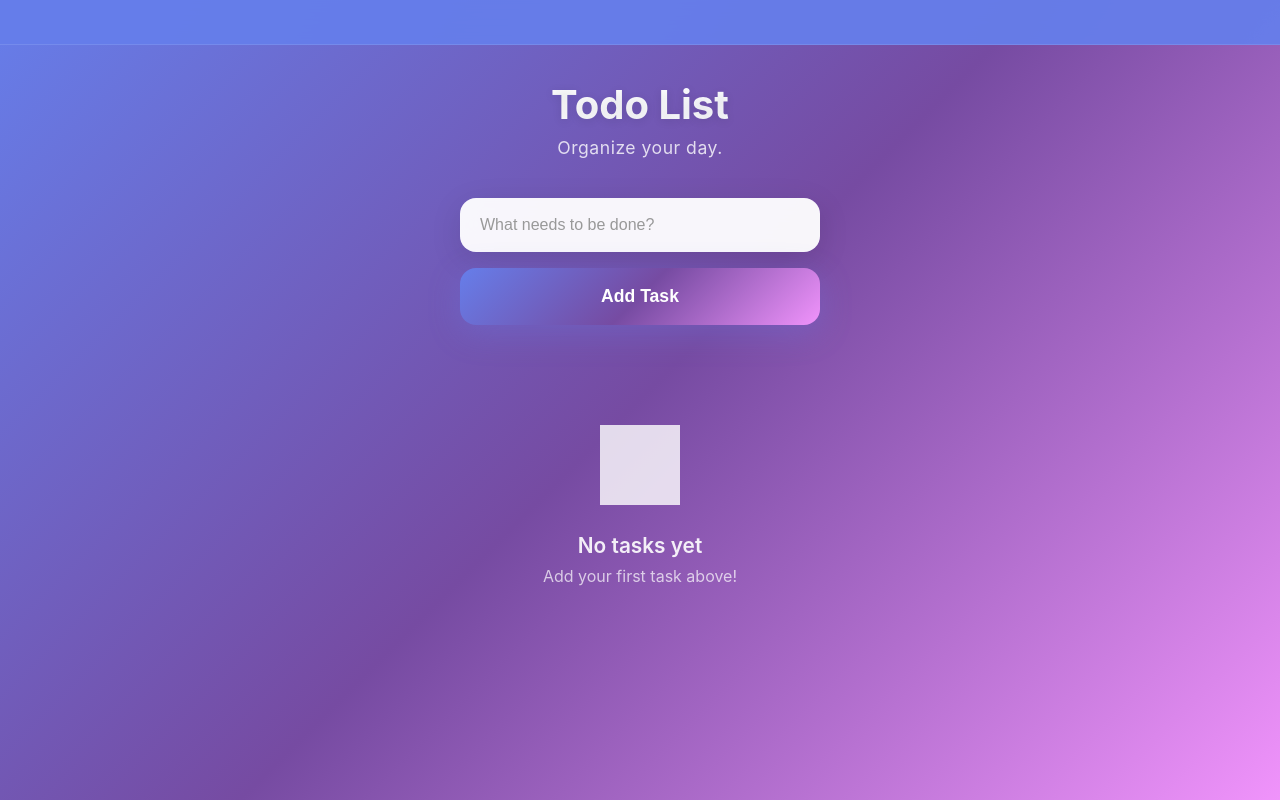
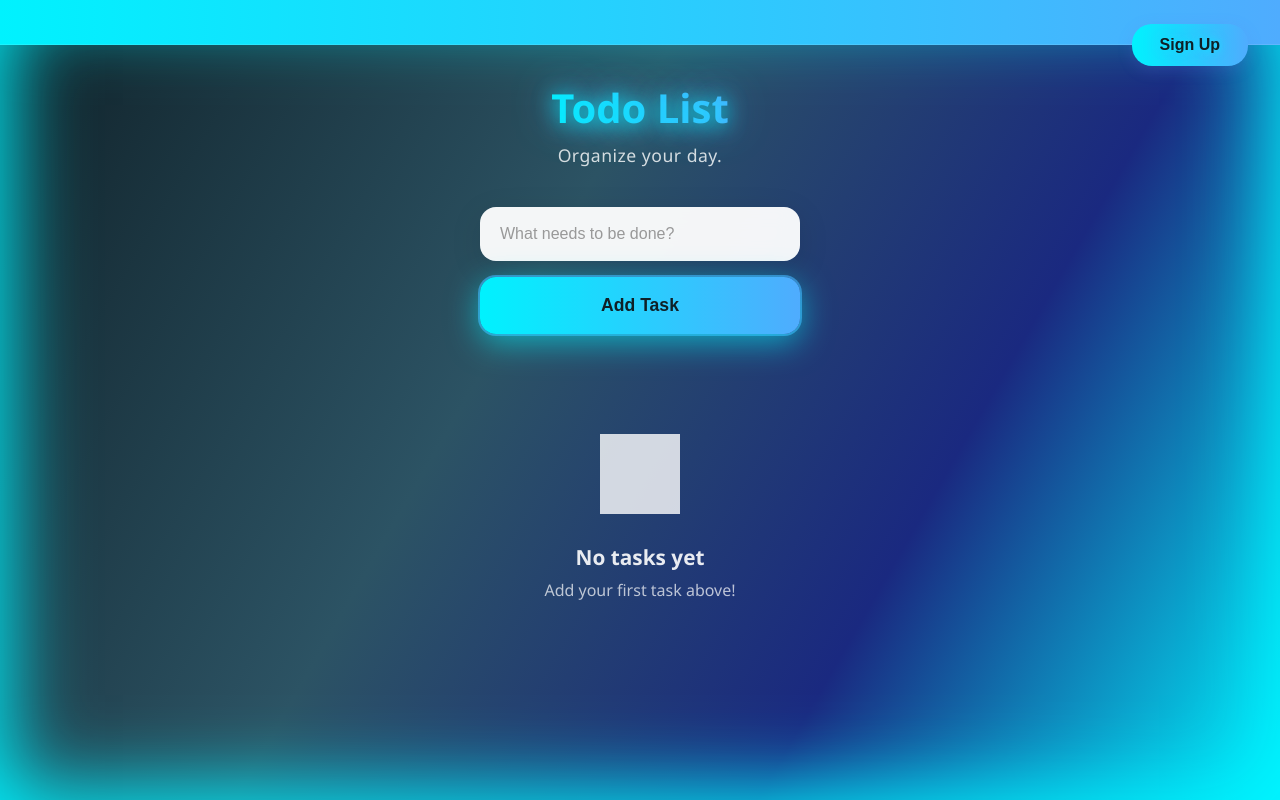
Before and after one commit to chethan-gen/taskNest, a plain HTML site: page Frontend/index.html in a window 1280 px wide. Drawn offline with Linux system fonts and the light colour scheme; grey boxes are pictures that could not be loaded.

Commit message:
Suryanshu

```diff
--- a/Frontend/index.html
+++ b/Frontend/index.html
@@ -7,6 +7,7 @@
   <link rel="stylesheet" href="style.css" />
 </head>
 <body>
+  <button class="signup-btn">Sign Up</button>
   <main class="todo-app">
     <header class="app-header">
       <h1 class="gradient-text">Todo List</h1>
--- a/Frontend/style.css
+++ b/Frontend/style.css
@@ -5,12 +5,49 @@
   box-sizing: border-box;
 }
 
+.signup-btn {
+  position: absolute;
+  top: 24px;
+  right: 32px;
+  z-index: 1100;
+  padding: 12px 28px;
+    background: linear-gradient(90deg, #00f2fe 0%, #4facfe 100%);
+    color: #0f2027;
+    border: none;
+    border-radius: 20px;
+    box-shadow: 0 4px 16px #00f2fe99, 0 0 0 2px #4facfe99;
+    text-shadow: 0 0 8px #00f2fe, 0 0 16px #4facfe;
+  font-size: 1rem;
+  font-weight: 600;
+  cursor: pointer;
+  box-shadow: 0 4px 16px rgba(102, 126, 234, 0.2);
+  transition: background 0.3s, box-shadow 0.3s;
+}
+.signup-btn:hover {
+  background: linear-gradient(90deg, #4facfe 0%, #00f2fe 100%);
+  color: #fff;
+  box-shadow: 0 8px 32px rgba(102, 126, 234, 0.3);
+}
+
+html, body {
+  height: 100%;
+  width: 100%;
+  margin: 0;
+  padding: 0;
+  box-sizing: border-box;
+}
+
 body {
-  font-family: -apple-system, BlinkMacSystemFont, 'Segoe UI', Roboto, Oxygen, Ubuntu, Cantarell, sans-serif;
-  background: linear-gradient(135deg, #667eea 0%, #764ba2 50%, #f093fb 100%);
+  font-family: 'Orbitron', 'Segoe UI', Roboto, Oxygen, Ubuntu, Cantarell, sans-serif;
+  background: linear-gradient(120deg, #0f2027 0%, #2c5364 40%, #1a2980 70%, #00f2fe 100%);
   min-height: 100vh;
-  color: #333;
+  color: #e0e0e0;
+  box-shadow: 0 0 80px 10px #00f2fe inset;
   overflow-x: hidden;
+  width: 100vw;
+  height: 100vh;
+  display: flex;
+  flex-direction: column;
 }
 
 /* Mobile status bar simulation */
@@ -21,7 +58,7 @@ body::before {
   left: 0;
   right: 0;
   height: 44px;
-  background: rgba(102, 126, 234, 0.95);
+  background: linear-gradient(90deg, #00f2fe 0%, #4facfe 100%);
   backdrop-filter: blur(20px);
   z-index: 1000;
   border-bottom: 1px solid rgba(255, 255, 255, 0.1);
@@ -29,11 +66,16 @@ body::before {
 
 /* Main container */
 .todo-app {
-  max-width: 400px;
+  max-width: 100vw;
+  width: 100%;
   margin: 0 auto;
   padding: 60px 20px 20px;
   min-height: 100vh;
+  height: 100%;
   position: relative;
+  display: flex;
+  flex-direction: column;
+  align-items: center;
 }
 
 /* Header styles */
@@ -46,12 +88,12 @@ body::before {
 .gradient-text {
   font-size: 2.5rem;
   font-weight: 700;
-  background: linear-gradient(135deg, #ffffff 0%, #f8f9ff 100%);
+    background: linear-gradient(90deg, #00f2fe 0%, #4facfe 100%);
   -webkit-background-clip: text;
   -webkit-text-fill-color: transparent;
   background-clip: text;
   margin-bottom: 8px;
-  text-shadow: 0 2px 10px rgba(0, 0, 0, 0.1);
+    text-shadow: 0 2px 20px #00f2fe, 0 0px 40px #4facfe;
 }
 
 .subtitle {
@@ -64,12 +106,17 @@ body::before {
 /* Task input section */
 .task-input-section {
   margin-bottom: 40px;
+  width: 100%;
+  display: flex;
+  justify-content: center;
 }
 
 #task-form {
   display: flex;
   flex-direction: column;
   gap: 16px;
+  width: 320px;
+  max-width: 90vw;
 }
 
 #task-input {
@@ -103,13 +150,13 @@ body::before {
   padding: 18px 20px;
   border: none;
   border-radius: 16px;
-  background: linear-gradient(135deg, #667eea 0%, #764ba2 50%, #f093fb 100%);
-  color: white;
+    background: linear-gradient(90deg, #00f2fe 0%, #4facfe 100%);
+    color: #0f2027;
     font-size: 1.1rem;
     font-weight: 600;
     cursor: pointer;
     transition: all 0.3s ease;
-  box-shadow: 0 8px 32px rgba(102, 126, 234, 0.3);
+    box-shadow: 0 8px 32px #00f2fe99, 0 0 0 2px #4facfe99;
     position: relative;
     overflow: hidden;
 }
@@ -127,7 +174,7 @@ body::before {
 
 .gradient-button:hover {
   transform: translateY(-2px);
-  box-shadow: 0 12px 40px rgba(102, 126, 234, 0.4);
+    box-shadow: 0 12px 40px #00f2fecc, 0 0 0 2px #4facfecc;
 }
 
 .gradient-button:hover::before {
@@ -179,21 +226,21 @@ body::before {
 }
 
 .task-item {
-  background: rgba(255, 255, 255, 0.95);
-  backdrop-filter: blur(10px);
+  background: linear-gradient(90deg, #88bed8 0%, #414345 100%);
   border-radius: 16px;
   padding: 16px 20px;
   margin-bottom: 12px;
-  box-shadow: 0 4px 20px rgba(0, 0, 0, 0.1);
+  box-shadow: 0 4px 20px #00f2fe44, 0 0 0 2px #4facfe33;
   transition: all 0.3s ease;
   display: flex;
   align-items: center;
   justify-content: space-between;
+  color: #e0e0e0;
 }
 
 .task-item:hover {
   transform: translateY(-2px);
-  box-shadow: 0 8px 30px rgba(0, 0, 0, 0.15);
+    box-shadow: 0 8px 30px #00f2fe99, 0 0 0 2px #4facfe99;
 }
 
 .task-content {
```
Lines whose indentation alone changed are shown as unchanged.
